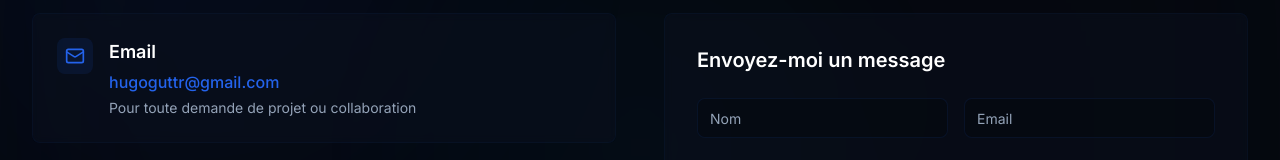
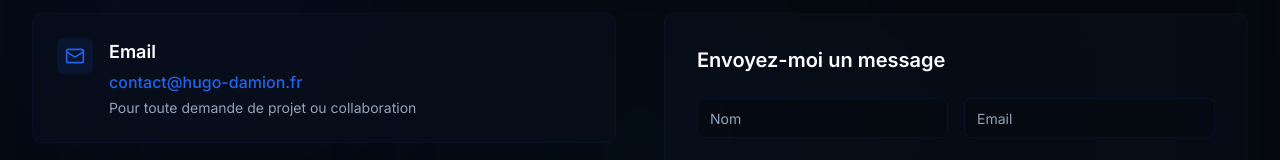
Before and after one commit to Logipek/portfolio, a Next.js app: page /contact in a window 1280 px wide. Shown: the part 223-383 px from the top of the page. Built offline with nearby package versions, Linux system fonts and the light colour scheme; no server answers.

Commit message:
Update contact-section.tsx

```diff
--- a/components/contact-section.tsx
+++ b/components/contact-section.tsx
@@ -51,7 +51,7 @@ const contactInfo = [
   {
     icon: Mail,
     title: "Email",
-    value: "hugoguttr@gmail.com",
+    value: "contact@hugo-damion.fr",
     description: "Pour toute demande de projet ou collaboration",
   },
   {
```
